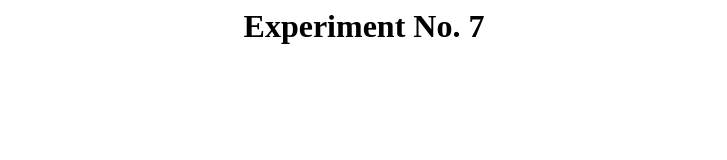
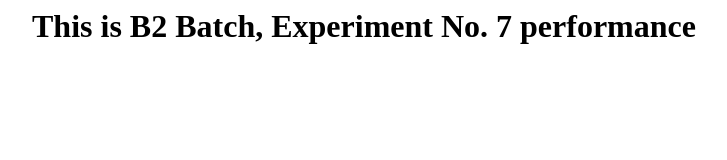
Before and after one commit to sveridevops/b2exp7, a plain HTML site: page index.html in a window 1280 px wide. Shown: the whole page, without its empty margins (276-1003 px from the left). Drawn offline with Linux system fonts and the light colour scheme.

Commit message:
Second Commit

```diff
--- a/index.html
+++ b/index.html
@@ -1,7 +1,7 @@
 <html>
 <body>
 <h1>
-<center>Experiment No. 7</center>
+<center>This is B2 Batch, Experiment No. 7 performance</center>
 </h1>
 </body>
 </html>
```
